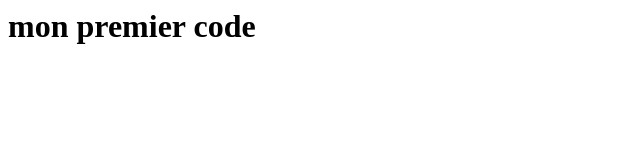
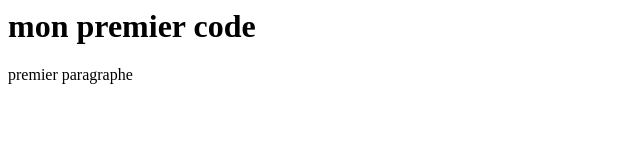
Before and after one commit to Vassagia/My1st-repository, a plain HTML site: page index.html in a window 1280 px wide. Shown: the whole page, without its empty margins (0-640 px from the left). Drawn offline with Linux system fonts and the light colour scheme.

Commit message:
Update index.html
Ajout d'un paragraphe

```diff
--- a/index.html
+++ b/index.html
@@ -1 +1,3 @@
 <h1>mon premier code</h1>
+
+<p>premier paragraphe</p>
```
